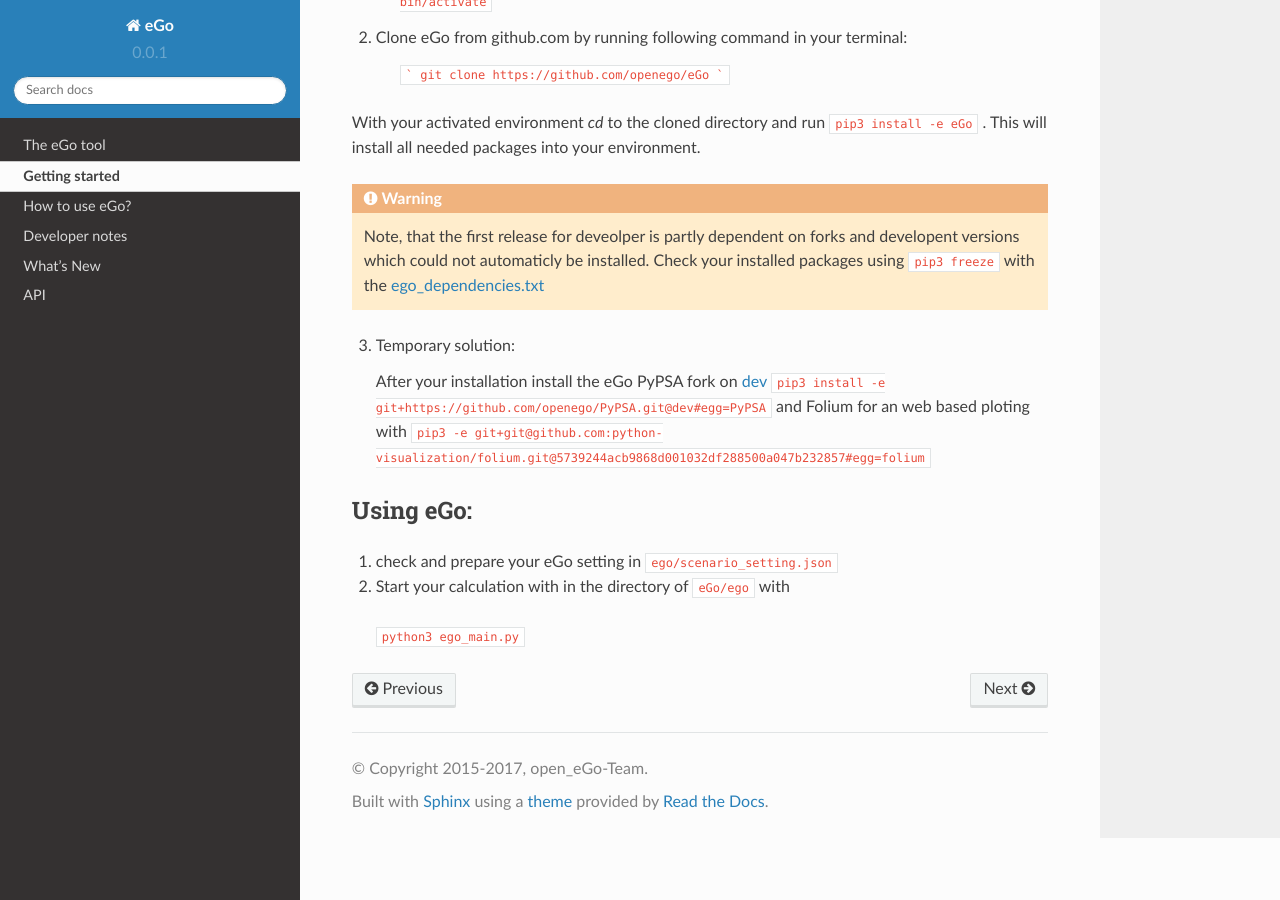
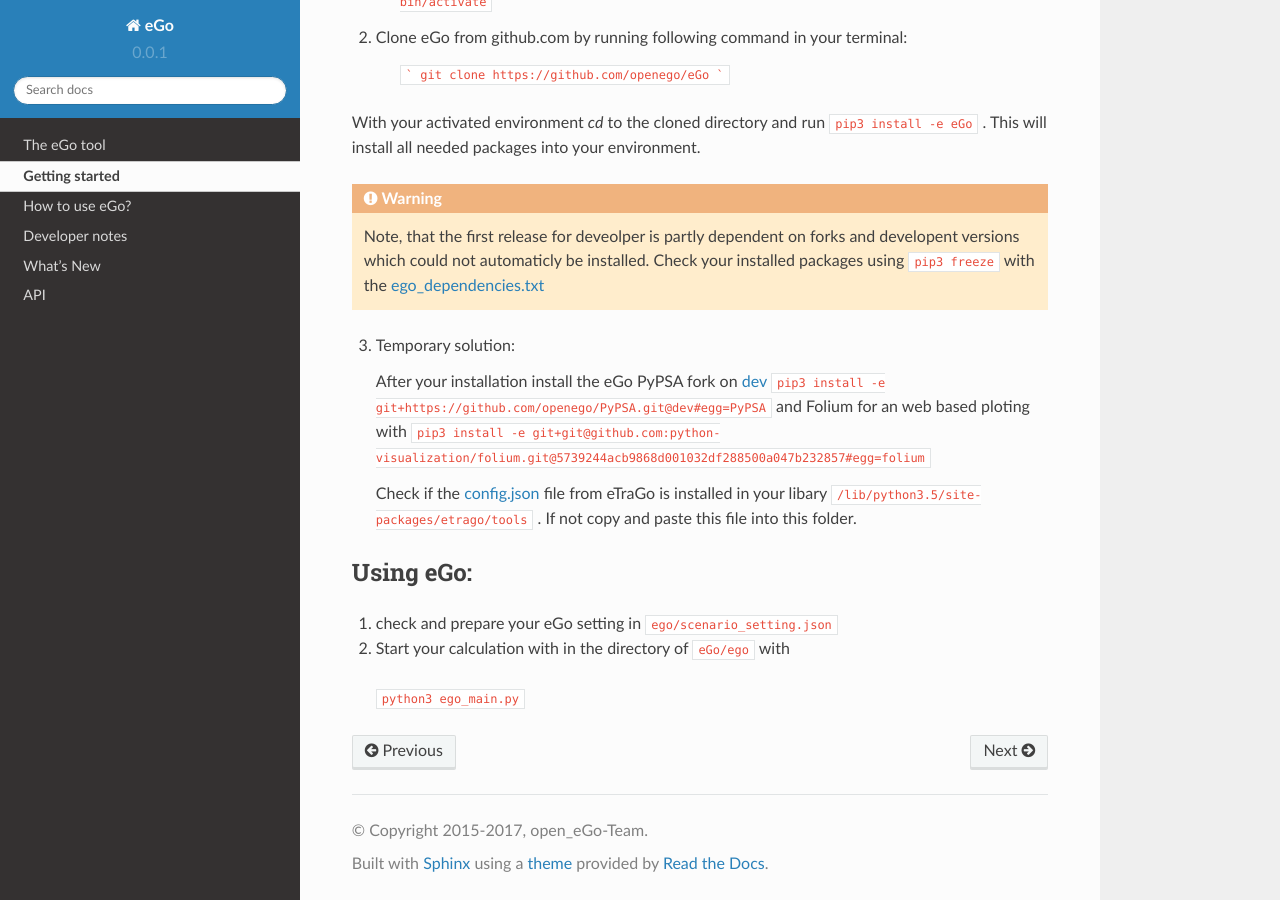
Before and after one commit to openego/eGo, a Sphinx documentation site: the page built from doc/getting_started.rst, in a window 1280 px wide and 900 px high, scrolled down 538 px. Built offline with Sphinx 7.4.7 and the Read the Docs theme 2.0.0, drawn with Linux system fonts in a browser that asks for light colours; formulas are drawn with MathJax 3.

Commit message:
update files

```diff
--- a/doc/getting_started.rst
+++ b/doc/getting_started.rst
@@ -41,7 +41,11 @@
    After your installation install the eGo PyPSA fork on `dev <https://github.com/openego/PyPSA/tree/dev>`_
    ``pip3 install -e git+https://github.com/openego/PyPSA.git@dev#egg=PyPSA``
    and Folium for an web based ploting with
-   ``pip3 -e git+git@github.com:python-visualization/folium.git@5739244acb9868d001032df288500a047b232857#egg=folium``
+   ``pip3 install -e git+git@github.com:python-visualization/folium.git@5739244acb9868d001032df288500a047b232857#egg=folium``
+
+   Check if the `config.json <https://github.com/openego/eTraGo/blob/dev/etrago/tools/config.json>`_
+   file from eTraGo is installed in your libary ``/lib/python3.5/site-packages/etrago/tools`` .
+   If not copy and paste this file into this folder.
 
 Using eGo:
 ==========
--- a/setup.py
+++ b/setup.py
@@ -4,6 +4,7 @@
 
 
 from setuptools import find_packages, setup
+import os
 
 setup(name='eGo',
       author='wolfbunke, maltesc',
@@ -34,6 +35,7 @@
             'sphinx_rtd_theme']},
     package_data={
         'ego': [
-            os.path.join('*.json')]
+            os.path.join('*.json'),
+             os.path.join('tools','*.json'),]
      }
      )
```
